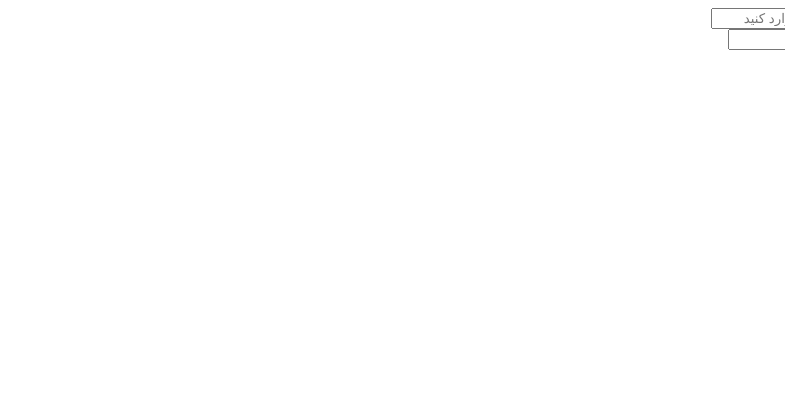
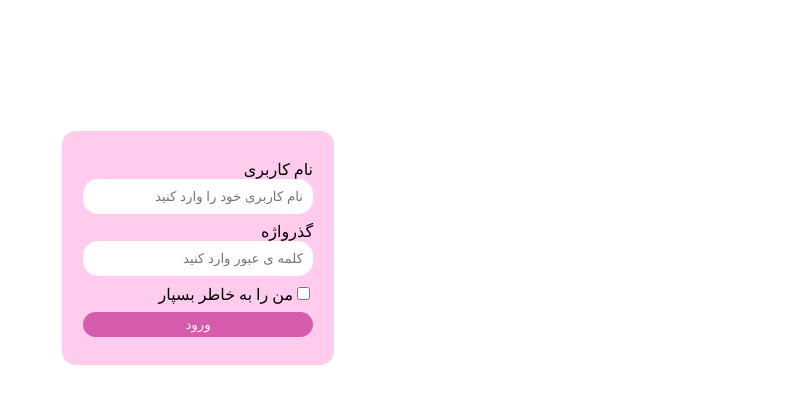
Before and after one commit to ghasemi83/tamrin3, an Angular app: page /login in a window 1280 px wide. Shown: the top 404 px of the page, without its empty margins (495-1280 px from the left). Built offline with nearby package versions, Linux system fonts and the light colour scheme.

Commit message:
i designed the login page but ran into a serious problem

```diff
--- a/src/app/public/page/login-page/login-page.html
+++ b/src/app/public/page/login-page/login-page.html
@@ -1,26 +1,29 @@
 
-<div>
+<div class="login">
+    <div class="login-box">
     <form (ngSubmit)="check()">
         <div>
             <label for="username">نام کاربری </label>
-            <input ngModel="loginForm.username" id="username" name="username" type="text" placeholder="نام کاربری خود را وارد کنید ">
+            <input [(ngModel)]="loginForm.username" id="username" name="username" type="text" placeholder="نام کاربری خود را وارد کنید ">
         </div>
         <div>
             <label for="password">گذرواژه </label>
-            <input ngModel="loginForm.password" id="password" name="password" type="password" placeholder="کلمه ی عبور وارد کنید ">
+            <input [(ngModel)]="loginForm.password" id="password" name="password" type="password" placeholder="کلمه ی عبور وارد کنید ">
         </div>
         <div>
-            <input ngModel="loginForm.keepMe" id="keepMe" name="keepMe" type="checkbox">
+            <input [(ngModel)]="loginForm.keepMe" id="keepMe" name="keepMe" type="checkbox">
             <label for="keepMe">من را به خاطر بسپار </label>
         </div>
+
         <div>
             <button type="submit">ورود</button>
         </div>
-        @if(message!=''){
+        @if(message!==''){
             <div>
                 {{message}}
             </div>
         }
 
     </form>
+    </div>
 </div>
--- a/src/app/public/page/login-page/login-page.scss
+++ b/src/app/public/page/login-page/login-page.scss
@@ -0,0 +1,34 @@
+:host{
+  display: flex;
+  justify-content: center;
+  align-items: center;
+  min-height: 60vh;
+}
+.login {
+  width: 230px;
+  background-color: rgb(255, 204, 238);
+  padding: 1.3em;
+  border: none;
+  border-radius: 14px ;
+}
+div{
+  margin: 0.5em 0;
+  input[type=text],input[type=password] {
+    width: 100%;
+    box-sizing: border-box;
+    padding: 10px ;
+    border-radius: 15px;
+    border: 1px;
+  }
+  button{
+    width: 100%;
+    background-color: rgb(215, 91, 172);
+    color: aliceblue;
+    padding: 5px;
+    border: none;
+    border-radius: 15px;
+  }
+  button:hover {
+    background-color: rgb(244, 158, 221);
+  }
+}
--- a/src/app/public/page/login-page/login-page.ts
+++ b/src/app/public/page/login-page/login-page.ts
@@ -1,12 +1,15 @@
-import { Component } from '@angular/core';
+import { Component, inject } from '@angular/core';
+import { FormsModule } from '@angular/forms';
+import { Router } from '@angular/router';
 
 @Component({
   selector: 'app-login-page',
-  imports: [],
+  imports: [FormsModule],
   templateUrl: './login-page.html',
   styleUrl: './login-page.scss',
 })
 export class LoginPage {
+  router=inject(Router);
   loginForm:loginForm={
     username:'',
     password:'',
@@ -14,8 +17,8 @@ export class LoginPage {
   };
   message:string='';
   check(){
-    if(this.loginForm.username=='admin' && this.loginForm.password=='admin'){
-      //
+     if (this.loginForm.username=='admin' && this.loginForm.password=='admin'){
+      this.router.navigateByUrl('/private');
     }
     else{
       this.message='نام کاربری یا کلمه ی عبور صحیح نمیباشد ';
```
